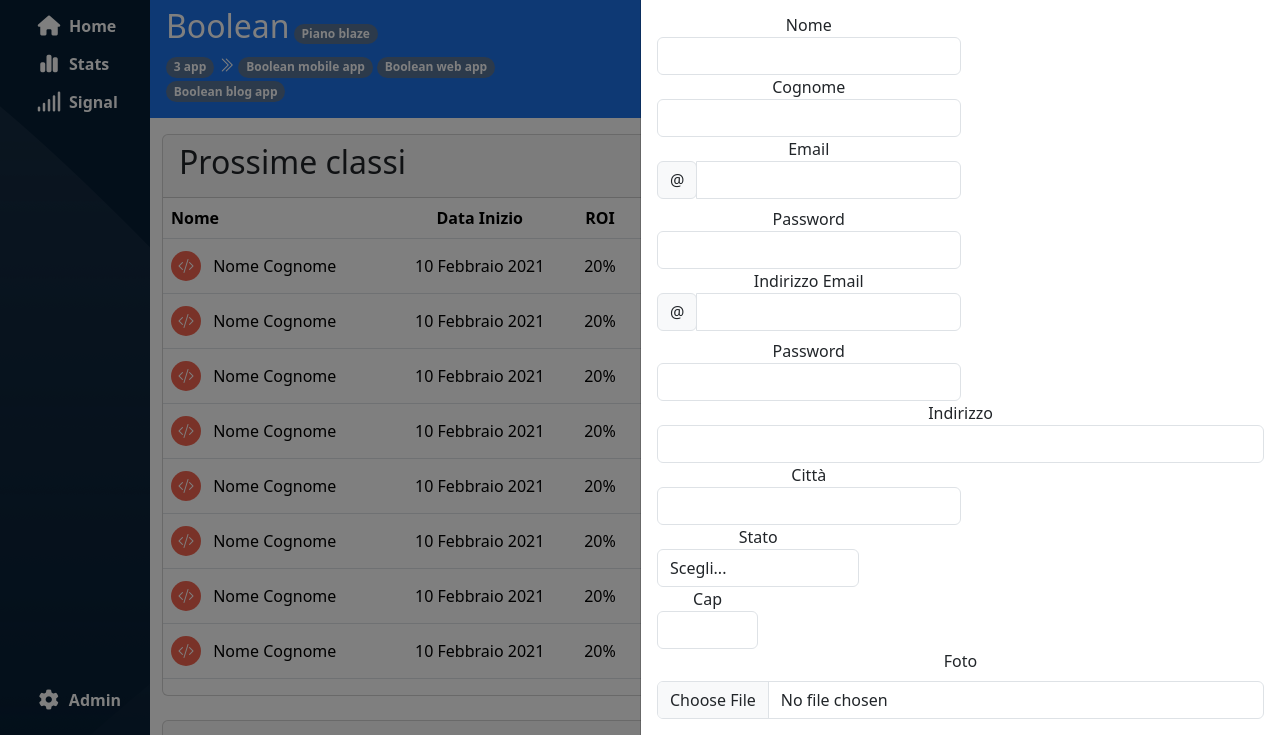
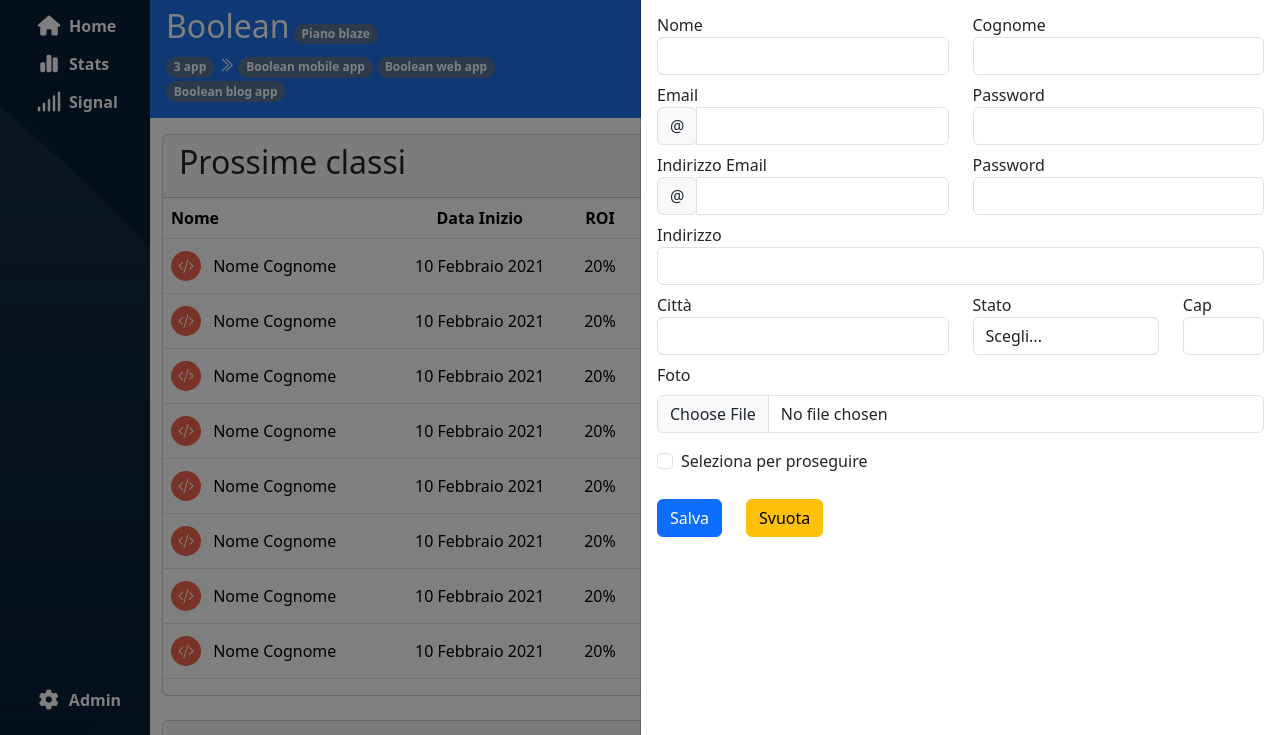
Before and after one commit to nicola1397/html-css-bootstrap-dashboard, a plain HTML site: page index.html in a window 1280 px wide. Both pictures are taken after a click on the button 1198 px from the left and 91 px from the top of the page. Shown: the part 65-800 px from the top of the page. Drawn offline with nearby package versions, Linux system fonts and the light colour scheme.

Commit message:
feat: completed offcanvas form

```diff
--- a/index.html
+++ b/index.html
@@ -177,7 +177,7 @@
                 <span>Nuovo Studente</span>
                 <!-- OFFCANVAS -->
                 <button
-                  class="btn btn-outline-light fs-"
+                  class="btn btn-outline-light ms-2"
                   type="button"
                   data-bs-toggle="offcanvas"
                   data-bs-target="#offcanvasRight"
@@ -187,7 +187,7 @@
                 </button>
 
                 <div
-                  class="offcanvas offcanvas-end w-50"
+                  class="offcanvas offcanvas-end offcanvas-width"
                   tabindex="-1"
                   id="offcanvasRight"
                   aria-labelledby="offcanvasRightLabel"
@@ -206,55 +206,63 @@
                   </div>
                   <div class="offcanvas-body">
                     <!-- CONTENUTO OFFCANVAS -->
-                    <div class="mb-3 row">
-                      <form>
+                    <form
+                      action="https://learning.tizianonicolai.com/request-catcher/"
+                      method="GET"
+                      target="_blank"
+                    >
+                      <div class="mb-3 row text-start">
                         <!-- NOME -->
-                        <div class="col-6">
+                        <div class="col-12 col-md-6 mb-2">
                           <label for="inlineFormInputGroup">Nome</label>
 
                           <input
                             type="text"
                             class="form-control"
                             id="inlineFormInputGroup"
+                            name="Nome"
                           />
                         </div>
                         <!-- COGNOME -->
-                        <div class="col-6">
+                        <div class="col-12 col-md-6 mb-2">
                           <label for="inlineFormInputGroup">Cognome</label>
 
                           <input
                             type="text"
                             class="form-control"
                             id="inlineFormInputGroup"
+                            name="Cognome"
                           />
                         </div>
                         <!-- EMAIL -->
-                        <div class="col-6">
+                        <div class="col-12 col-md-6">
                           <label for="inlineFormInputGroup">Email</label>
                           <div class="input-group mb-2">
                             <div class="input-group-prepend">
                               <div class="input-group-text">@</div>
                             </div>
                             <input
-                              type="text"
+                              type="email"
                               class="form-control"
                               id="inlineFormInputGroup"
+                              name="email"
                             />
                           </div>
                         </div>
 
                         <!-- Password -->
-                        <div class="col-6">
+                        <div class="col-12 col-md-6 mb-2">
                           <label for="inlineFormInputGroup">Password</label>
 
                           <input
                             type="password"
                             class="form-control"
                             id="inlineFormInputGroup"
+                            name="Password"
                           />
                         </div>
                         <!-- EMAIL -->
-                        <div class="col-6">
+                        <div class="col-12 col-md-6">
                           <label for="inlineFormInputGroup"
                             >Indirizzo Email</label
                           >
@@ -263,70 +271,81 @@
                               <div class="input-group-text">@</div>
                             </div>
                             <input
-                              type="text"
+                              type="email2"
                               class="form-control"
                               id="inlineFormInputGroup"
+                              name="email2"
                             />
                           </div>
                         </div>
                         <!-- Password -->
-                        <div class="col-6">
+                        <div class="col-12 col-md-6">
                           <label for="inlineFormInputGroup">Password</label>
 
                           <input
                             type="password"
                             class="form-control"
                             id="inlineFormInputGroup"
+                            name="Password2"
                           />
                         </div>
                         <!-- INDIRIZZO -->
-                        <div class="form-group">
+                        <div class="form-group mb-2">
                           <label for="inputAddress">Indirizzo</label>
                           <input
                             type="text"
                             class="form-control"
                             id="inputAddress"
+                            name="Indirizzo"
                           />
                         </div>
-                        <div class="form-row">
-                          <div class="form-group col-md-6">
+
+                        <div class="form-group col-12 col-md-6 mb-2">
                           <label for="inputCity">Città</label>
                           <input
                             type="text"
                             class="form-control"
                             id="inputCity"
+                            name="Città"
                           />
                         </div>
-                          <div class="form-group col-md-4">
+                        <div class="form-group col-12 col-md-4 mb-2">
                           <label for="inputState">Stato</label>
-                            <select id="inputState" class="form-control">
+                          <select
+                            id="inputState"
+                            class="form-control"
+                            name="Stato"
+                          >
                             <option selected>Scegli...</option>
                             <option>Italia</option>
                           </select>
                         </div>
-                          <div class="form-group col-md-2">
+                        <div class="form-group col-12 col-md-2 mb-2">
                           <label for="inputZip">Cap</label>
                           <input
                             type="text"
                             class="form-control"
                             id="inputZip"
+                            name="CAP"
                           />
                         </div>
-                        </div>
+
                         <div class="mb-3">
                           <label for="formFile" class="form-label">Foto</label>
                           <input
                             class="form-control"
                             type="file"
                             id="formFile"
+                            name="Foto"
                           />
                         </div>
-                        <div class="form-group">
+                        <div class="form-group mb-4">
                           <div class="form-check">
                             <input
                               class="form-check-input"
                               type="checkbox"
                               id="gridCheck"
+                              name="Conferma"
                             />
                             <label class="form-check-label" for="gridCheck">
                               Seleziona per proseguire</label
@@ -336,12 +355,18 @@
                         <!-- SUBMIT BUTTON -->
                         <div class="col-auto">
                           <button class="btn btn-primary" type="submit">
-                            Submit form
+                            Salva
                           </button>
                         </div>
+                        <!-- RESET BUTTON -->
+                        <div class="col-auto">
+                          <button class="btn btn-warning" type="reset">
+                            Svuota
+                          </button>
+                        </div>
+                      </div>
+                    </form>
                     <!-- FINE FORM -->
-                      </form>
-                    </div>
                   </div>
                 </div>
               </div>
@@ -350,7 +375,7 @@
 
           <!-- CARDS -->
           <div class="container-fluid">
-            <div class="row pt-3 overflow-x-hidden">
+            <div class="row py-3 overflow-x-hidden">
               <div class="col-fluid col-md-8" id="classes">
                 <!-- PROSSIME CLASSI -->
                 <div class="card mb-4">
--- a/style.css
+++ b/style.css
@@ -83,15 +83,32 @@
   width: 100%;
 }
 
+/* OFFCANVAS */
+
+#offcanvasRight {
+  width: 100vw;
+}
+
 /* MEDIA QUERY */
 
-@media screen and (min-width: 768px) {
+@media all and (min-width: 768px) {
   #sidebar {
     width: 150px;
   }
 
-  #classes tr *:nth-child(2),
   #classes tr *:nth-child(3) {
     display: table-cell;
   }
 }
+
+@media all and (min-width: 992px) {
+  #offcanvasRight {
+    width: 50vw;
+  }
+}
+
+@media all and (min-width: 1200px) {
+  #classes tr *:nth-child(2) {
+    display: table-cell;
+  }
+}
```
Lines whose indentation alone changed are shown as unchanged.
